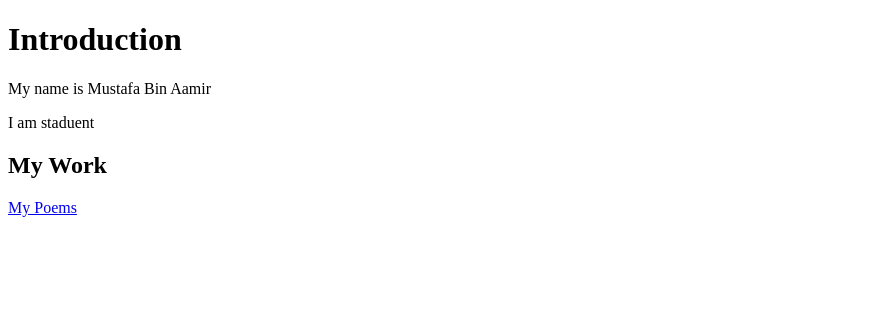
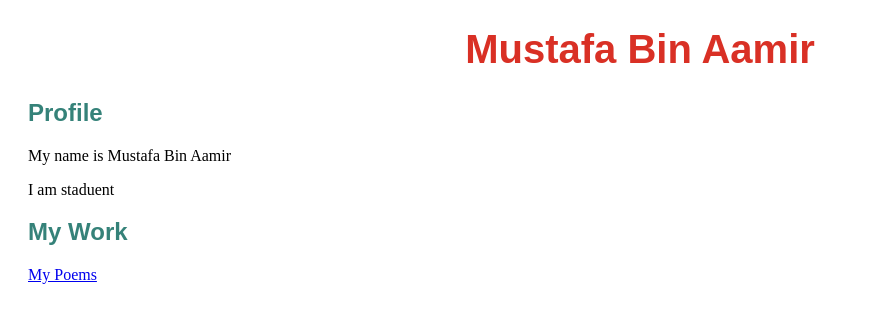
Before and after one commit to mustafabinaamir/mustafabinaamir.github.io, a plain HTML site: page index.html in a window 1280 px wide. Shown: the whole page, without its empty margins (0-870 px from the left). Drawn offline with Linux system fonts and the light colour scheme.

Commit message:
added style

```diff
--- a/index.html
+++ b/index.html
@@ -4,16 +4,21 @@
   <head>
     <meta charset="utf-8">
     <title>Mustafa Bin Aamir</title>
+    <link rel="stylesheet" href="style.css"/>
   </head>
 
   <body>
-    <h1>Introduction</h1>
-    <p>My name is Mustafa Bin Aamir</p>
+    <h1 class="title">Mustafa Bin Aamir</h1>
 
-    <p>I am staduent</p>
+<div class="contents">
+  <h2 class="heading2">Profile</h2>
+  <p>My name is Mustafa Bin Aamir</p>
+  <p>I am staduent</p>
 
-    <h2>My Work</h2>
-    <a href="poetry.html">My Poems</a>
+  <h2 class="heading2">My Work</h2>
+  <a href="poetry.html">My Poems</a>
+</div>
+
 
 
   </body>
--- /dev/null
+++ b/style.css
@@ -0,0 +1,17 @@
+
+.title{
+  font-size: 2.5em;
+  font-family: sans-serif;
+  color: #d93025;
+  text-align: center;
+}
+
+.heading2{
+  font-size: 1.5em;
+  font-family: sans-serif;
+  color: #358279;
+}
+
+.contents{
+  margin-left: 20px;
+}
```
